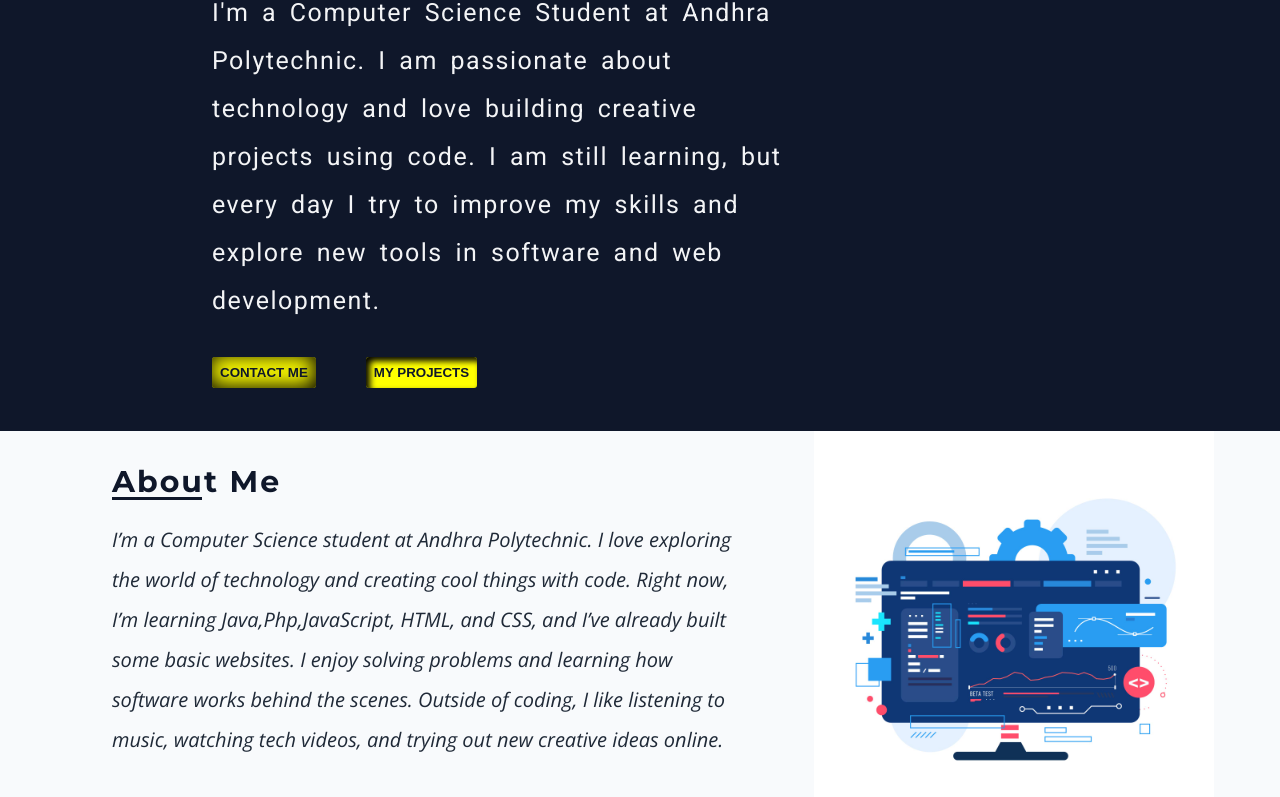
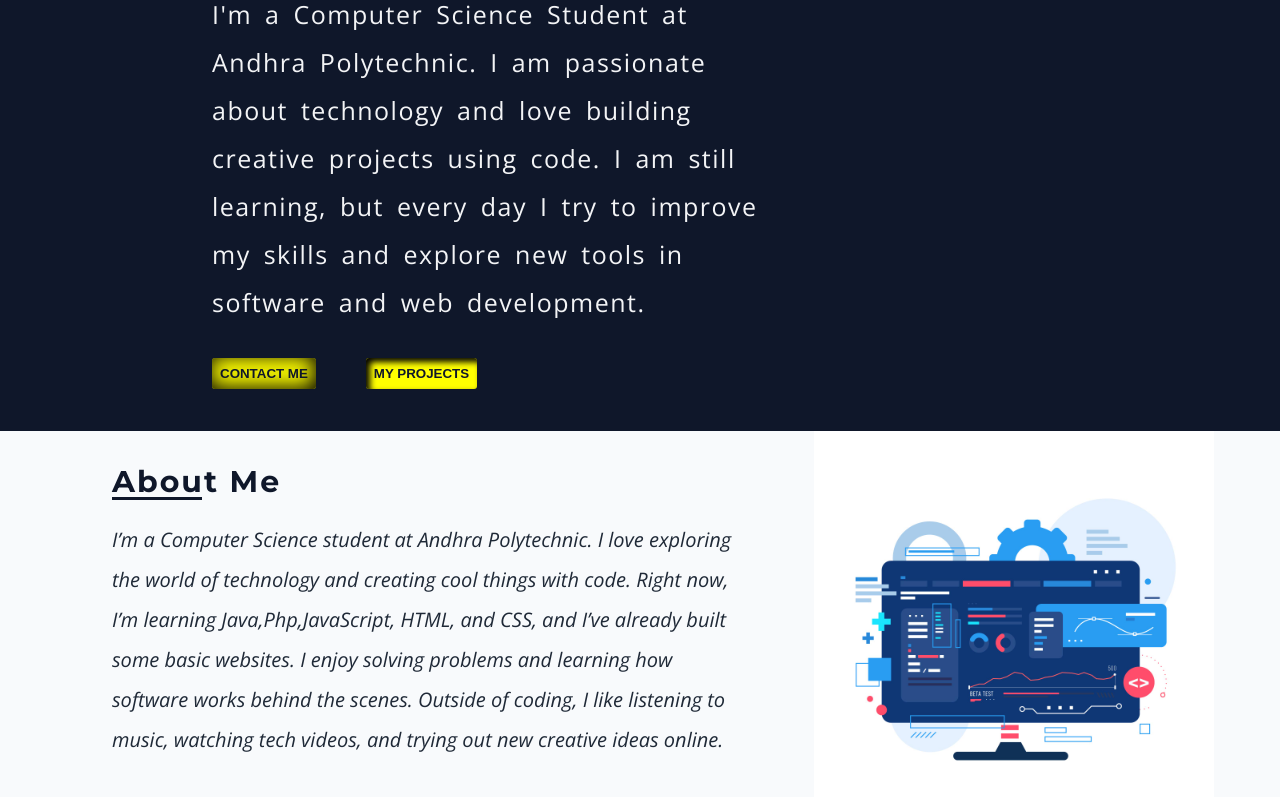
Before and after one commit to mrhussainn144/Portfolio, a plain HTML site: page index.html in a window 1280 px wide. Shown: the part 305-1102 px from the top of the page. Drawn offline with nearby package versions, Linux system fonts and the light colour scheme; a web font is replaced by a local one.

Commit message:
Update index.css
font change 3

```diff
--- a/index.css
+++ b/index.css
@@ -4,7 +4,7 @@ body,html{
     padding: 0;
     box-sizing: border-box;
     color: #F3F4F6;
-    font-family:Roboto;
+    font-family:'Open Sans';
     scroll-behavior: smooth;
 
 }
```
